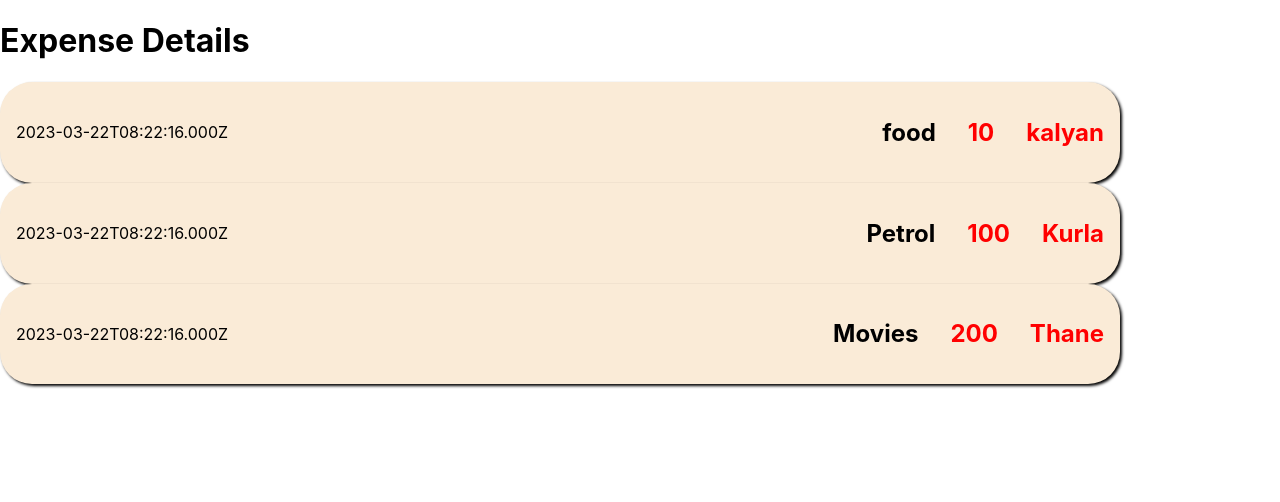
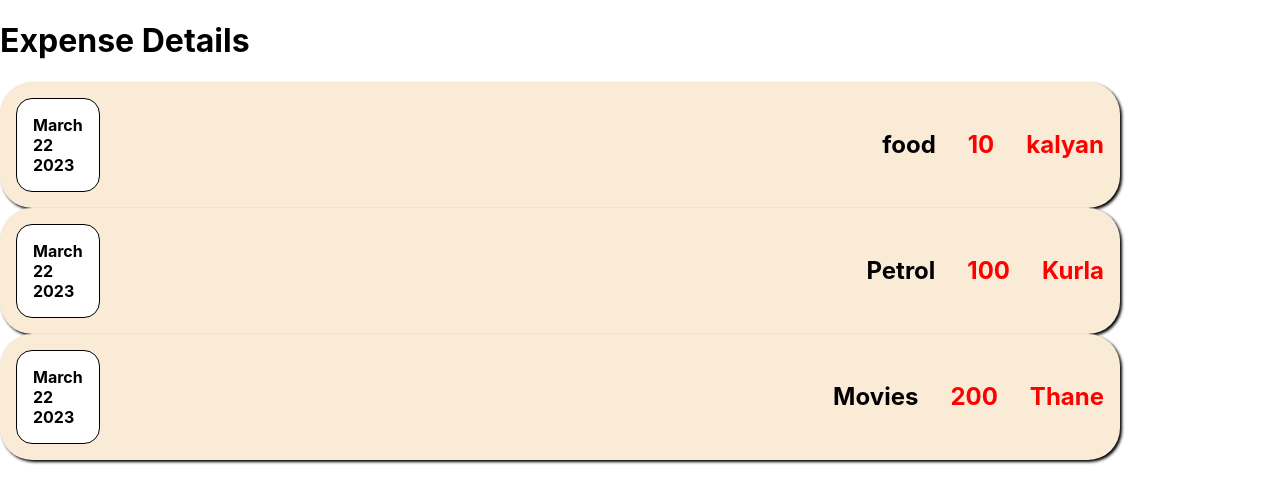
Before and after one commit to sumit6767/Expense-tracker, a React (Create React App) app: page / in a window 1280 px wide. Shown: the top 502 px of the page. Built offline with nearby package versions, Linux system fonts and the light colour scheme.

Commit message:
splitting component into multiple component and pass data from one component to child multilevel

```diff
--- a/src/App.js
+++ b/src/App.js
@@ -5,9 +5,9 @@ import ExpenseItem from './components/ExpenseItem'
 
 function App(props){
 
-  const expenses = [{date  : new Date().toISOString(), expenseDetail : "food" ,amount : "10" ,LocationOfExpenditure : "kalyan"},
-  {date  : new Date().toISOString(), expenseDetail : "Petrol" ,amount : "100" ,LocationOfExpenditure : "Kurla"},
-  {date  : new Date().toISOString(), expenseDetail : "Movies" ,amount : "200" ,LocationOfExpenditure : "Thane"}]
+  const expenses = [{date  : new Date(), expenseDetail : "food" ,amount : "10" ,LocationOfExpenditure : "kalyan"},
+  {date  : new Date(), expenseDetail : "Petrol" ,amount : "100" ,LocationOfExpenditure : "Kurla"},
+  {date  : new Date(), expenseDetail : "Movies" ,amount : "200" ,LocationOfExpenditure : "Thane"}]
   return(
     <div>
       <h1>Expense Details</h1>
--- /dev/null
+++ b/src/components/ExpenseDate.js
@@ -0,0 +1,13 @@
+import './expense.css'
+export default function ExpenseDate(props){
+    const month = props.date.toLocaleString('en-US',{month:'long'})
+    const day = props.date.toLocaleString('en-US',{day:'2-digit'});
+    const year = props.date.getFullYear()
+    return(
+        <div className="expenseDate">
+            <div>{month}</div>
+            <div>{day}</div>
+            <div>{year}</div>
+        </div>
+    )
+}
--- /dev/null
+++ b/src/components/ExpenseDetails.js
@@ -0,0 +1,12 @@
+import './expense.css';
+
+function ExpenseDetails(props){
+
+    return(<div className="expense">
+    <h2>{props.expenseDetail}</h2>
+    <span className="amount">{props.amount}</span>
+    <span className="amount">{props.LocationOfExpenditure}</span>
+</div>)
+}
+
+export default ExpenseDetails;
--- a/src/components/ExpenseItem.js
+++ b/src/components/ExpenseItem.js
@@ -1,14 +1,12 @@
 import './expense.css'
+import ExpenseDate from './ExpenseDate'
+import ExpenseDetails from './ExpenseDetails'
 
 export default function ExpenseItem(props){
     return(
         <div className="expense_description">
-            <div>{props.date}</div>
-            <div className="expense">
-                <h2>{props.expenseDetail}</h2>
-                <span className="amount">{props.amount}</span>
-                <span className="amount">{props.LocationOfExpenditure}</span>
-            </div>
+            <ExpenseDate date={props.date}/>
+            <ExpenseDetails amount={props.amount} LocationOfExpenditure={props.LocationOfExpenditure} expenseDetail = {props.expenseDetail}></ExpenseDetails>
         </div>
     )
 }
--- a/src/components/expense.css
+++ b/src/components/expense.css
@@ -19,3 +19,11 @@
     color:red;
     font-size: 1.5rem;
 }
+
+.expenseDate{
+    border:1px solid black;
+    padding: 1rem;
+    background-color: white;
+    font-weight: bolder;
+    border-radius:1rem
+}
```
